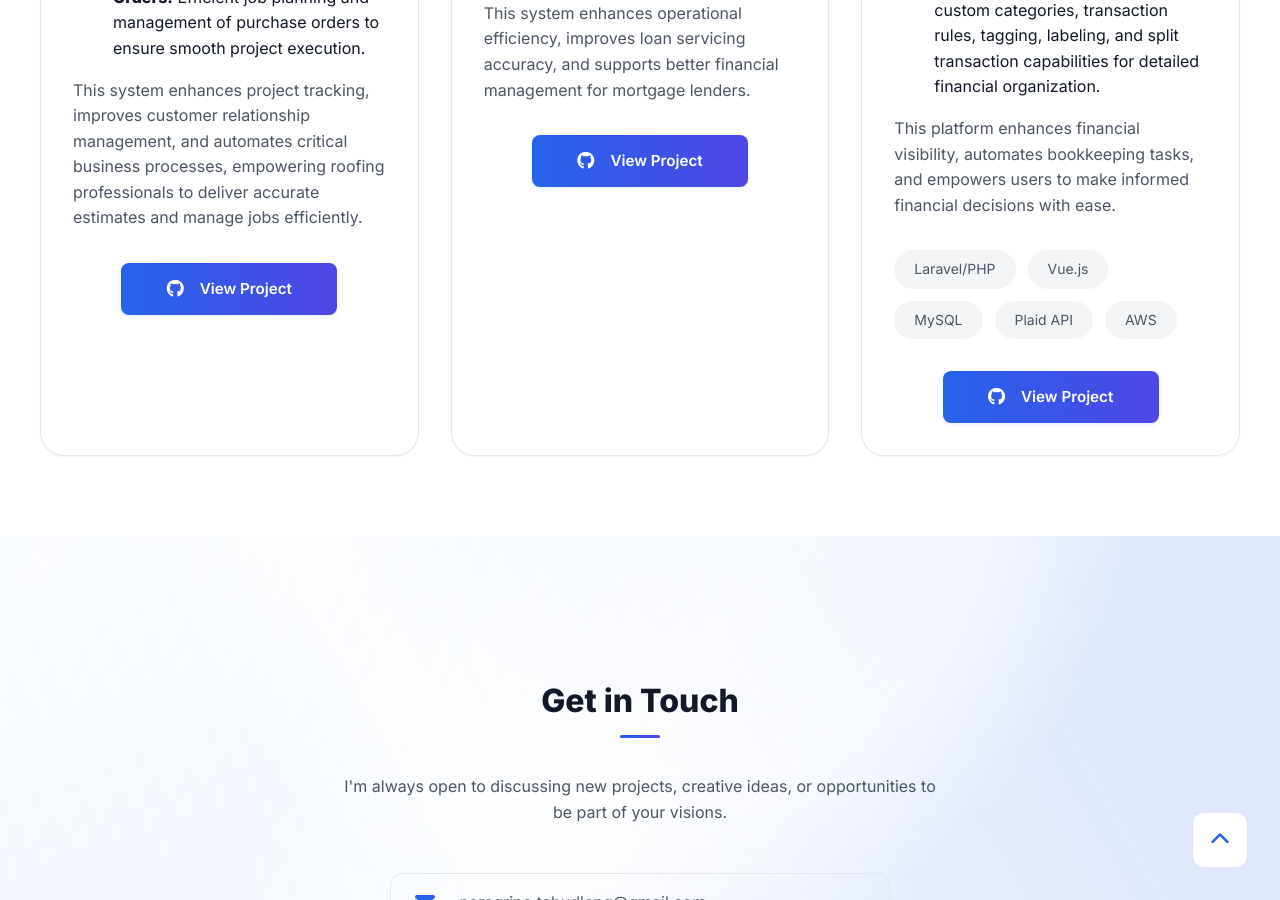
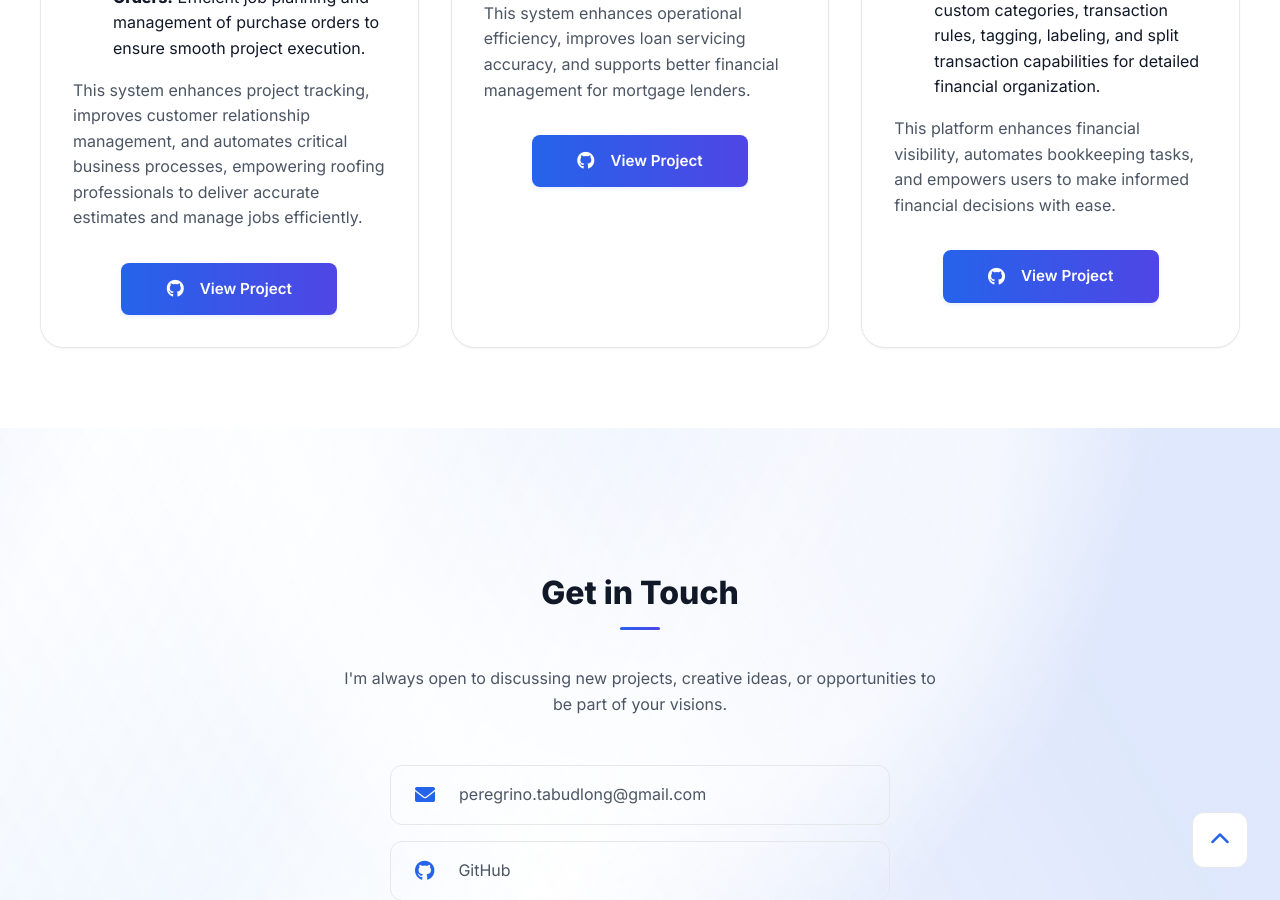
Before and after one commit to patabudlong/patabudlong.github.io, a Jekyll site: the page built from index.html, in a window 1280 px wide and 900 px high, scrolled down 6614 px. Built offline with Jekyll 4.4.1, drawn with Linux system fonts in a browser that asks for light colours.

Commit message:
updated: remove stack

```diff
--- a/index.html
+++ b/index.html
@@ -436,13 +436,7 @@ title: Home
                         <li><strong>Account Organization:</strong> Management of chart of accounts, custom categories, transaction rules, tagging, labeling, and split transaction capabilities for detailed financial organization.</li>
                     </ul>
                     <p>This platform enhances financial visibility, automates bookkeeping tasks, and empowers users to make informed financial decisions with ease.</p>
-                    <div class="project-tech">
-                        <span>Laravel/PHP</span>
-                        <span>Vue.js</span>
-                        <span>MySQL</span>
-                        <span>Plaid API</span>
-                        <span>AWS</span>
-                    </div>
+
                     <div class="project-links">
                         <a href="https://github.com/patabudlong/books-platform"
                            target="_blank"
```
Also changed, not shown: 2 other files.
